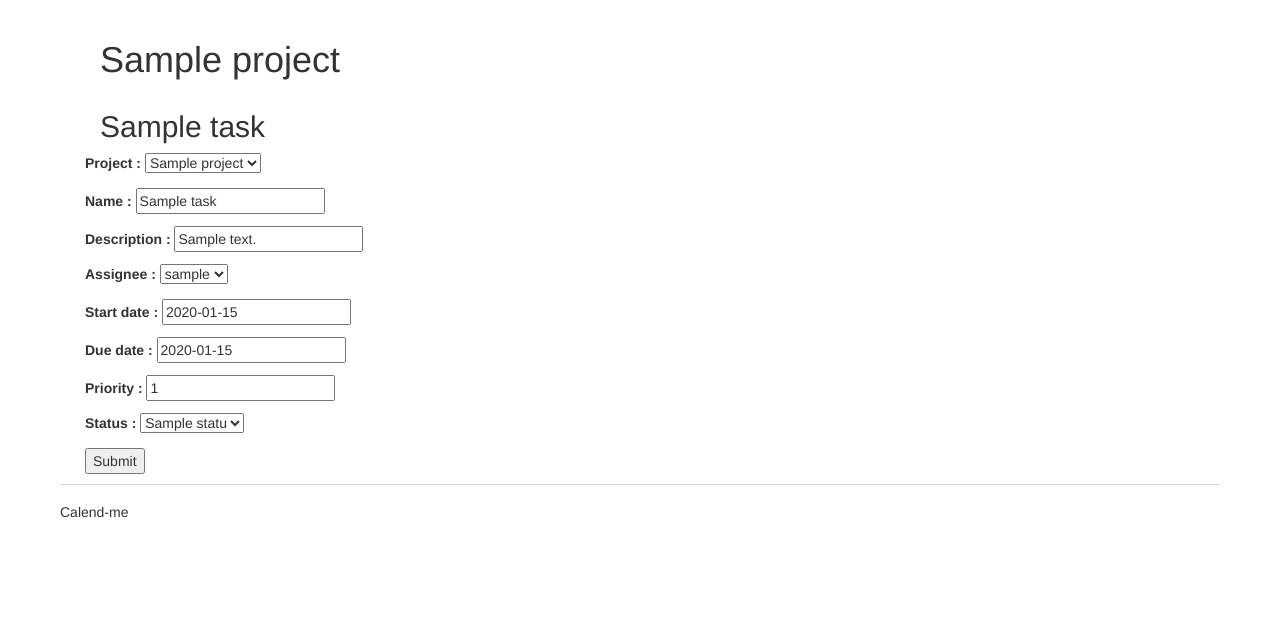
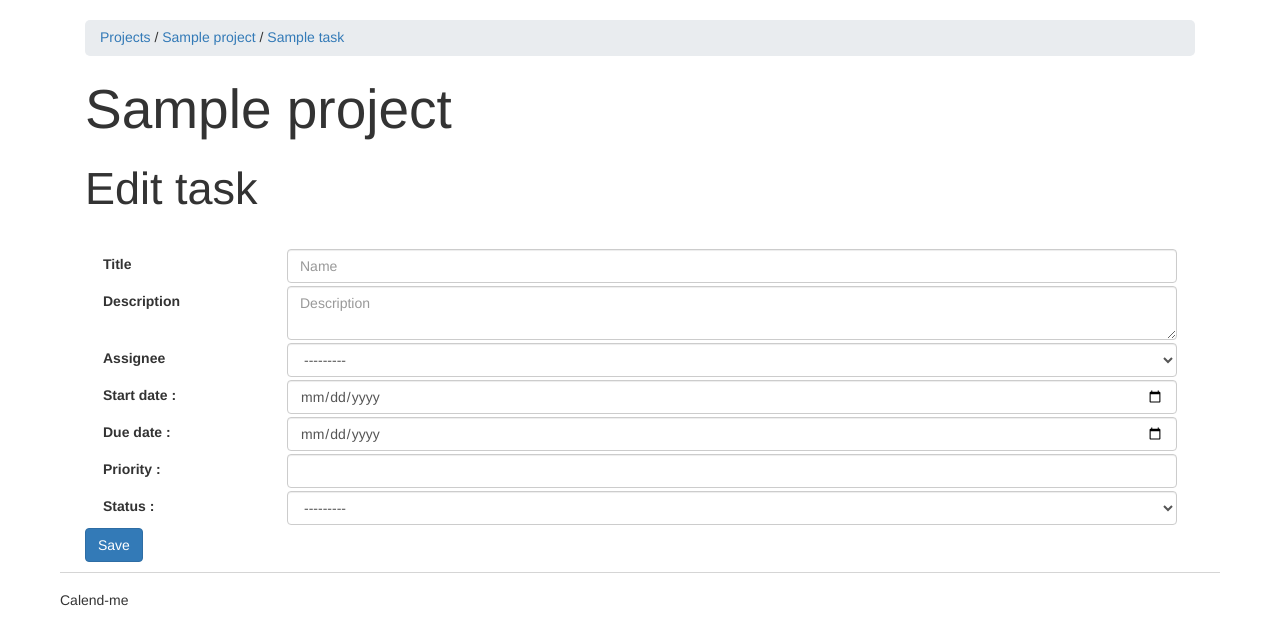
Before and after one commit to Emilie-Thome/Projet_Application_Web, a Django app: page /taskmanager/edittask/1 in a window 1280 px wide. Shown: the part 270-898 px from the top of the page. Before the commit the page ends 788 px from the top, so only its background shows below. Run offline with Django 3.2, Linux system fonts and the light colour scheme; a user stored in the database is signed in; tables that the repository leaves empty hold one stand-in row (values such as "Sample post"); some libraries are stand-ins or nearby versions.

Commit message:
-form update, project selection is not necessary because the task is added to a predefined project...

```diff
--- a/projet_application_web/taskmanager/models.py
+++ b/projet_application_web/taskmanager/models.py
@@ -24,7 +24,7 @@ class Status(models.Model):
 class Task(models.Model):
     project = models.ForeignKey('Project', on_delete=models.CASCADE)
     name = models.CharField(max_length=200)
-    description = models.CharField(max_length=500)
+    description = models.TextField(max_length=500)
     assignee = models.ForeignKey(User, on_delete=models.CASCADE) # TODO, limit_choices_to=project.members)
     start_date = models.DateField()
     due_date = models.DateField()
--- a/projet_application_web/taskmanager/templates/taskmanager/newtask.html
+++ b/projet_application_web/taskmanager/templates/taskmanager/newtask.html
@@ -1,22 +1,103 @@
 {% extends "base.html" %}
+
+
+{% block path %}
+<h5 class="path">
+    <a href="/taskmanager/projects">Projects</a>
+    /
+    {% if task %}
+    <a href="/taskmanager/project/{{ task.project.id }}">{{ task.project.name }}</a>
+    /
+    <a href="/taskmanager/task/{{ task.id }}">{{ task.name }}</a>
+    {% else %}
+    <a href="/taskmanager/project/{{ project.id }}">{{ project.name }}</a>
+    {% endif %}
+</h5>
+{% endblock %}
 
 {% block content %}
 
-<div class="container">
-  <div class="row">
-      <h1 class="col">{{ task.project.name }}</h1>
-  </div>
-  <div class="row">
-      {% if task %}
-      <h2 class="col">{{ task.name }}</h2>
-      {% endif %}
-  </div>
-</div>
+{% if task %}
+<h1 class="display-2" >{{ task.project.name }}</h1>
+<h2 class="display-3">Edit task</h2>
+{% else %}
+<h1 class="display-2" >{{ project.name }}</h1>
+{% endif %}
+<br>
 
 
-<form action="{{ action }}" method="post">
+
+<form action="" method="post">
     {% csrf_token %}
-    {{ form.as_p }}
-    <input type="submit" value="Submit" />
+    <div class="form-group row">
+        <label for="name" class="col-sm-2 col-form-label">Title</label>
+        <div class="col-sm-10">
+            <input name="name" type="text" class="form-control" id="name" placeholder="Name">
+        </div>
+    </div>
+
+    <div class="form-group row">
+        <label for="description" class="col-sm-2 col-form-label">Description</label>
+        <div class="col-sm-10">
+            <textarea name="description" class="form-control" id="description" placeholder="Description"></textarea>
+        </div>
+    </div>
+
+    <div class="form-group row">
+        <label for="assignee" class="col-sm-2 col-form-label">Assignee</label>
+        <div class="col-sm-10">
+            <select name="assignee" id="assignee" class="form-control">
+                <option value="" selected>---------</option>
+                {% for assignee in assignees %}
+                <option value="{{ assignee.id }}">
+                    {% if assignee.first_name %}
+                    {{ assignee.first_name }} {{ assignee.last_name }}
+                    {% else %}
+                    {{ assignee.username }}
+                    {% endif %}
+                </option>
+                {% endfor %}}
+            </select>
+        </div>
+    </div>
+
+    <div class="form-group row">
+        <label for="start_date" class="col-sm-2 col-form-label">Start date :</label>
+            <div class="col-sm-10">
+        <input name="start_date" type="date" class="form-control" id="start_date">
+        </div>
+    </div>
+
+    <div class="form-group row">
+        <label for="due_date" class="col-sm-2 col-form-label">Due date :</label>
+        <div class="col-sm-10">
+            <input name="due_date" type="date" class="form-control" id="due_date">
+        </div>
+    </div>
+
+    <div class="form-group row">
+        <label for="priority" class="col-sm-2 col-form-label">Priority :</label>
+        <div class="col-sm-10">
+            <input name="priority" type="number" class="form-control" id="priority">
+        </div>
+    </div>
+
+    <div class="form-group row">
+        <label for="status" class="col-sm-2 col-form-label">Status :</label>
+        <div class="col-sm-10">
+            <select name="status" id="status" class="form-control">
+                <option value="" selected>---------</option>
+                {% for status in all_status %}
+                <option value="{{ status.id }}">{{ status.name }}</option>
+                {% endfor %}}
+            </select>
+        </div>
+    </div>
+
+    {% if task %}
+    <button type="submit" class="btn btn-primary">Save</button>
+    {% else %}
+    <button type="submit" class="btn btn-primary">Add</button>
+    {% endif %}
 </form>
 {% endblock %}
--- a/projet_application_web/taskmanager/templates/taskmanager/project.html
+++ b/projet_application_web/taskmanager/templates/taskmanager/project.html
@@ -15,7 +15,7 @@
     <div class="col">
       <h1 class="display-2" style="position: relative; float: left;">{{ project.name }}</h1>
       <button style="position: relative; float: right; border: none; background-color: white; padding: 1rem 2rem; font-size:6rem">
-        <a href="/taskmanager/newtask" class="btn-block" style="color: #007bff;">
+        <a href="/taskmanager/{{ project.id }}/newtask" class="btn-block" style="color: #007bff;">
           <span class="glyphicon glyphicon-plus-sign"></span>
         </a>
       </button>
--- a/projet_application_web/taskmanager/urls.py
+++ b/projet_application_web/taskmanager/urls.py
@@ -5,6 +5,6 @@ urlpatterns = [
     path('projects', views.projects, name='projects'),
     path('project/<int:id>', views.project, name='project'),
     path('task/<int:id>', views.task, name='task'),
-    path('newtask', views.newtask, name='newtask'),
+    path('<int:id>/newtask', views.newtask, name='newtask'),
     path('edittask/<int:id>', views.edittask, name='edittask'),
 ]
--- a/projet_application_web/taskmanager/views.py
+++ b/projet_application_web/taskmanager/views.py
@@ -30,7 +30,8 @@ def task(request, id):
                                                      'user' : user})
 
 @login_required(login_url='/accounts/login/')
-def newtask(request):
+def newtask(request, id):
+    project = Project.objects.get(id=id)
     if request.method == 'POST':
         form = TaskForm(request.POST or None)
         if form.is_valid():
@@ -40,12 +41,11 @@ def newtask(request):
         form = TaskForm()
 
     user = request.user
-    projects = Project.objects.filter(members__in = [request.user])
-    assignees = User.objects.all() #TODO filter by selected project
+    assignees = project.members.all()
     all_status = Status.objects.all()
     action = "/taskmanager/newtask"
     return render(request, 'taskmanager/newtask.html', {'form': form,
-                                                        'projects' : projects,
+                                                        'project': project,
                                                         'assignees' : assignees,
                                                         'all_status' : all_status,
                                                         'action' : action,
@@ -63,12 +63,10 @@ def edittask(request, id):
         form = TaskForm(instance=task)
 
     user = request.user
-    projects = Project.objects.filter(members__in=[request.user])
-    assignees = User.objects.all()  # TODO filter by selected project
+    assignees = task.project.members.all()
     all_status = Status.objects.all()
     action = "/taskmanager/edittask/{}".format(id)
     return render(request, 'taskmanager/newtask.html', {'form': form,
-                                                        'projects' : projects,
                                                         'assignees' : assignees,
                                                         'all_status' : all_status,
                                                         'action' : action,
--- a/projet_application_web/templates/base.html
+++ b/projet_application_web/templates/base.html
@@ -15,14 +15,11 @@
   <script src="https://maxcdn.bootstrapcdn.com/bootstrap/4.4.1/js/bootstrap.min.js"></script>
   <style>
     .jumbotron {padding:2rem 2rem;
-      margin-right:3rem;
-      margin-left:3rem;
-      margin-top:2rem;
-      margin-bottom:2rem;
+      margin: 2rem 3rem;
       border-radius:0.5rem;}
 
     h5.path {padding:1rem 1.5rem;
-      margin:0rem;
+      margin:0;
       background-color:#e9ecef;
       border-radius:0.5rem;}
 
@@ -45,14 +42,15 @@
       color: black;
       padding:0.3rem 0.3rem;
       border-radius:0.5rem;}
-    .journal-entry{
-      margin: fill;}
+    .journal-entry{margin: fill;}
 
     footer.my-footer {padding:1rem 2rem;
       margin-left:4rem;
       margin-right:4rem;}
-    hr.my-footer {margin-top: 0rem;
+    hr.my-footer {margin-top: 0;
       border-top-color:#d5d5d5;}
+
+    .form-group {margin: 0.3rem;}
 
   </style>
 </head>
```
